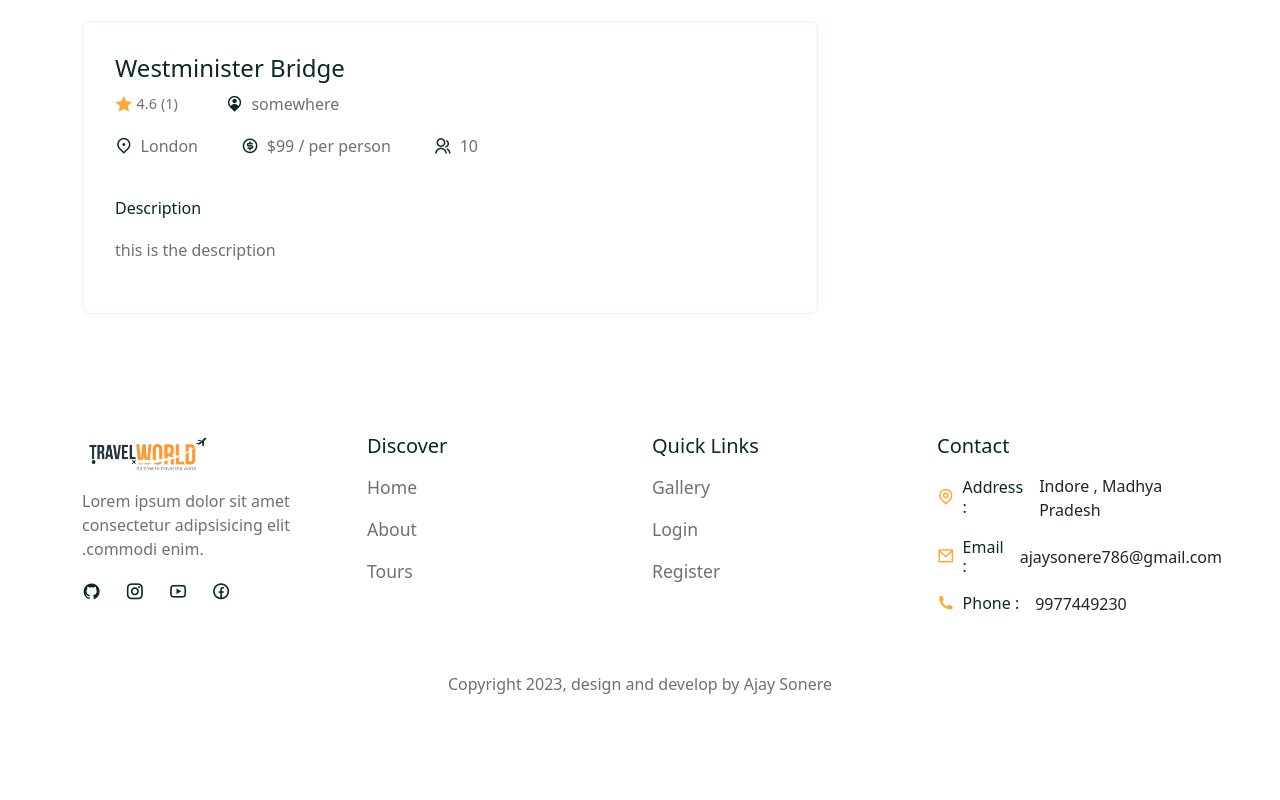
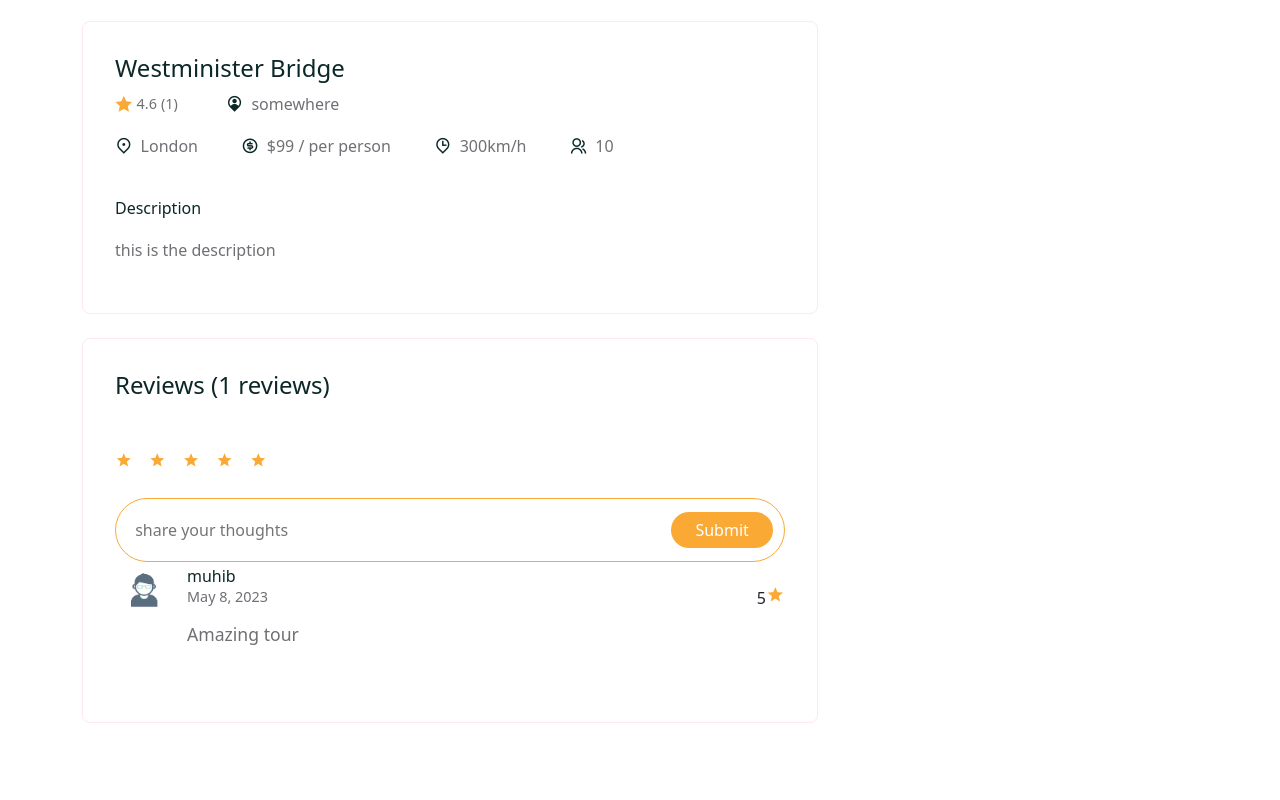
Before and after one commit to ajaysonere/ToursAndTravels, a React (Create React App) app in the folder tour-management/frontend/: page /tours/01 in a window 1280 px wide. Shown: the part 640-1440 px from the top of the page. Before the commit the page ends 1382 px from the top, so only its background shows below. Built offline with nearby package versions, Linux system fonts and the light colour scheme; a web font is replaced by a local one.

Commit message:
side bar completed

```diff
--- /dev/null
+++ b/tour-management/frontend/src/components/Booking/Booking.js
@@ -0,0 +1,18 @@
+import { Form , FormGroup , ListGroup , ListGroupItem , Button} from 'reactstrap';
+import './../../styles/booking.css';
+function Booking({tour , avgRating}){
+
+    const {price , reviews} = tour;
+    return (
+        <div className='booking'>
+            <div className='booking_top d-flex align-items-center justify-content-between'>
+                <h3>${price}<span>/per person</span></h3>
+                <span className="tour_rating d-flex align-items-center">
+                                <i class="ri-star-fill"></i>{avgRating === 0 ? null : avgRating}({reviews.length})
+                            </span>
+            </div>
+        </div>
+    );
+}
+
+export default Booking;
--- a/tour-management/frontend/src/pages/TourDetails.js
+++ b/tour-management/frontend/src/pages/TourDetails.js
@@ -1,11 +1,16 @@
+import React , {useRef , useState} from 'react';
 import {Container , Row , Col , Form , ListGroup} from 'reactstrap';
 import {useParams} from 'react-router-dom';
 import tourData from '../assets/data/tours';
 import calculateAvgRating from '../utils/avgRating';
 import '../styles/tour-details.css';
+import avatar from '../assets/images/avatar.jpg'
+import Booking from '../components/Booking/Booking';
 function TourDetails(){
 
-    const {id} = useParams()
+    const {id} = useParams();
+    const reviewMsgRef = useRef('');
+    const [tourRating , setTourRating] = useState(null);
 
     const tour = tourData.find(tour => tour.id === id)
 
@@ -13,6 +18,17 @@ function TourDetails(){
 
 
     const {totalRating , avgRating} = calculateAvgRating(reviews)
+
+    // format date
+    const options = {day: "numeric" , month: "long",year:"numeric"};
+
+    // submit request to the server
+    const submitHandler = e=>{
+        e.preventDefault();
+        const reviewText = reviewMsgRef.current.value;
+
+    }
+
 
     return(
         <>
@@ -26,7 +42,7 @@ function TourDetails(){
                         <h2>{title}</h2>
                         <div className='d-flex align-items-center gap-5'>
                           <span className="tour_rating d-flex align-items-center gap-1">
-                                <i class="ri-star-fill" style={{'color':'var(--secondary-color)'}}></i>{calculateAvgRating === 0 ? null : avgRating}
+                                <i class="ri-star-fill" style={{'color':'var(--secondary-color)'}}></i>{avgRating === 0 ? null : avgRating}
                                 {totalRating === 0 ? ('Not rated ' ): (<span>({reviews.length})</span>)}
                             </span>
 
@@ -37,12 +53,70 @@ function TourDetails(){
                         <div className='tour_extra-details'>
                            <span><i class="ri-map-pin-2-line"></i>{city}</span>
                            <span><i class="ri-money-dollar-circle-line"></i>${price} / per person</span>
+                           <span><i class="ri-map-pin-time-line"></i>{distance}km/h</span>
                            <span><i class="ri-group-line"></i>{maxGroupSize}</span>
                         </div>
                         <h5>Description</h5>
                         <p>{desc}</p>
                       </div>
+                      {/* tour reviews section start*/}
+                        <div className='tour_reviews mt-4'>
+                           <h4>Reviews ({reviews?.length} reviews)</h4>
+                           <Form onSubmit={submitHandler}>
+                              <div className='d-flex align-items-center gap-3 mb-4 rating_group'>
+                                  <span onClick={()=>setTourRating(1)}>
+                                   <i class= 'ri-star-s-fill'></i>
+                                  </span>
+                                  <span onClick={()=>setTourRating(2)}>
+                                   <i class= 'ri-star-s-fill'></i>
+                                  </span>
+                                  <span onClick={()=>setTourRating(3)}>
+                                   <i class= 'ri-star-s-fill'></i>
+                                  </span>
+                                  <span onClick={()=>setTourRating(4)}>
+                                   <i class= 'ri-star-s-fill'></i>
+                                  </span>
+                                  <span onClick={()=>setTourRating(5)}>
+                                   <i class= 'ri-star-s-fill'></i>
+                                  </span>
+                              </div>
+                              <div className='review_input'>
+                                 <input type='text' ref={reviewMsgRef} placeholder='share your thoughts'
+                                 required>
+                                 </input>
+                                 <button className='btn primary__btn text-white' type='submit'>Submit</button>
+                              </div>
+                           </Form>
+
+                           <ListGroup className='user_reviews'>
+                             {
+                              reviews.map(reviews=>(
+                                <div className='review_item'>
+                                  <img src={avatar} alt='ava'/>
+                                  <div className='w-100'>
+                                     <div className='w-100 d-flex align-items-center justify-centent-between '>
+                                      <div className='w-100'>
+                                        <h5>muhib</h5>
+                                        <p>{new Date('05-08-2023').toLocaleDateString('en-US', options)}
+                                        </p>
+                                      </div>
+                                      <span className=''>
+                                       5<i class="ri-star-s-fill"></i>
+                                      </span>
+                                     </div>
+                                     <h6>Amazing tour</h6>
+                                  </div>
+                                </div>
+                              ))
+                             }
+                           </ListGroup>
+                        </div>
+                      {/* tour reviews section end*/}
+
                    </div>
+                </Col>
+                <Col lg='4'>
+                   <Booking tour={tour} avgRating = {avgRating}/>
                 </Col>
               </Row>
             </Container>
--- a/tour-management/frontend/src/styles/tour-details.css
+++ b/tour-management/frontend/src/styles/tour-details.css
@@ -4,7 +4,8 @@
     border-radius: 0.5rem;
     margin-bottom: 2.5rem;
 }
-.tour_info{
+.tour_info ,
+.tour_reviews{
     border-radius: 0.5rem;
     border: 1px solid rgb(299,231,235);
     padding: 2rem;
@@ -43,3 +44,69 @@
     font-size: 1rem;
     color: var(--text-color);
 }
+
+.rating_group span{
+    font-size: 1.1rem;
+    display: flex;
+    align-items: center;
+    color: var(--secondary-color);
+    cursor: pointer;
+}
+
+.tour_reviews h4{
+    margin-bottom: 3rem;
+}
+.review_input{
+    display: flex;
+    align-items: center;
+    justify-content: space-between;
+    width: 100%;
+    padding: 0.7rem;
+    border-radius: 2rem;
+    border: 1px solid var(--secondary-color);
+}
+.review_input input{
+    width: 100%;
+    padding: 0.5rem;
+    border: none;
+}
+.review_input input:focus{
+    outline: none;
+}
+.review_item{
+    display: flex;
+    align-items: center;
+    column-gap: 1rem;
+    margin-bottom: 2rem;
+}
+.review_item img{
+    width: 3.5rem;
+    height: 3.5rem;
+    border-radius: 50px;
+    object-fit: cover;
+}
+
+.user_review{
+    margin-top: 2.5rem;
+}
+.review_item h5{
+    font-size: 1rem;
+    margin-bottom: 0;
+}
+.review_item p{
+    font-size: 0.9rem;
+    color: var(--text-color);
+}
+.review_item h6{
+    font-size: 1.1rem;
+    color: var(--text-color);
+}
+.review_item span{
+    display: flex;
+    align-items: flex-end;
+    font-weight: 500;
+}
+.review_item span i{
+    font-size: 1.2rem;
+    color: var(--secondary-color);
+}
```
Also changed, not shown: tour-management/frontend/src/styles/booking.css (added).
